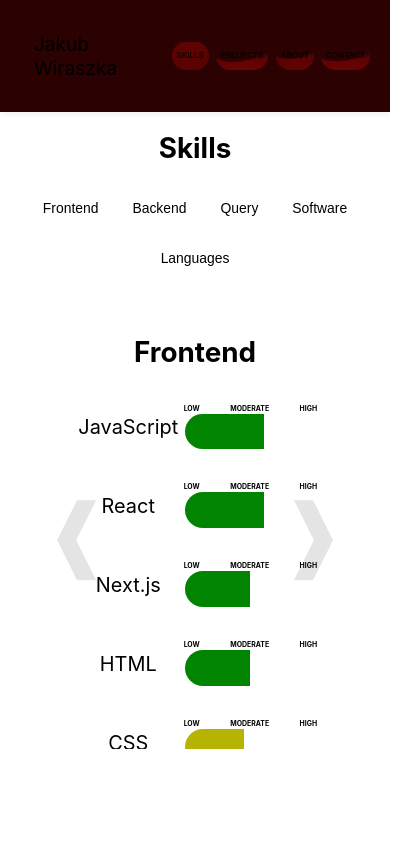
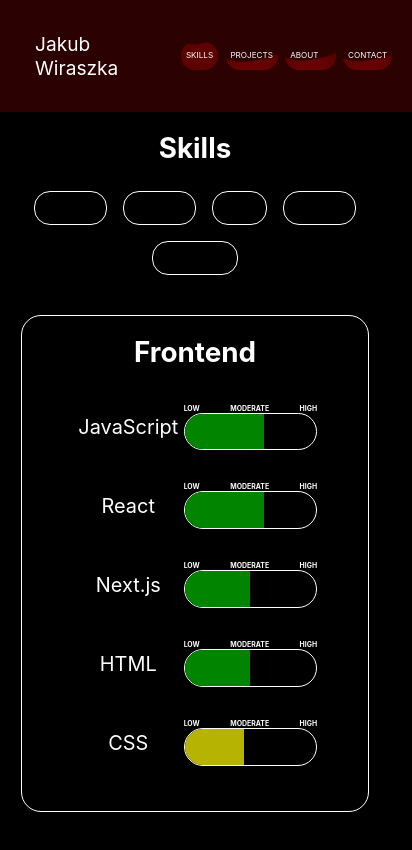
Before and after one commit to wiraszkaa/nextjs-cv, a Next.js app: page /skills in a window 390 px wide. Shown: the top 850 px of the page, 412 px wide, since content can reach past the window. Built offline with nearby package versions, Linux system fonts and the light colour scheme.

Commit message:
Responsive

```diff
--- a/UI/LiquidButton/LiquidButton.module.css
+++ b/UI/LiquidButton/LiquidButton.module.css
@@ -85,4 +85,12 @@
   .liquid {
     top: 30%;
   };
+
+  .button:hover .liquid {
+    top: -20%;
+  }
+
+  .active .liquid {
+    top: -20%;
+  }
 }
--- a/UI/Navigation/Navigation.js
+++ b/UI/Navigation/Navigation.js
@@ -16,7 +16,7 @@ const Navigation = () => {
 
       <ul>
         <li>
-          <LiquidButton href="/skills" active={asPath === "/skills"}>Skills</LiquidButton>
+          <LiquidButton href="/skills" active={asPath === "/skills"}>{"   Skills   "}</LiquidButton>
         </li>
         <li>
           <LiquidButton href="/projects" active={asPath === "/projects"}>Projects</LiquidButton>
--- a/UI/Navigation/Navigation.module.css
+++ b/UI/Navigation/Navigation.module.css
@@ -1,4 +1,5 @@
 .navigation {
+    min-width: 380px;
     display: flex;
     justify-content: space-between;
     align-items: center;
--- a/components/Slider/Slider.module.css
+++ b/components/Slider/Slider.module.css
@@ -13,7 +13,7 @@
 .slider button {
   background: none;
   border: none;
-  font-size: 80px;
+  font-size: calc(40px + 5vw);
   opacity: 0.1;
   animation: disappear 0.3s ease-in-out;
 }
@@ -22,7 +22,7 @@
   position: absolute;
   top: 50%;
   transform: translateY(-50%);
-  left: 1rem;
+  left: 0.5vw;
   z-index: 1;
 }
 
@@ -30,7 +30,7 @@
   position: absolute;
   top: 50%;
   transform: translateY(-50%);
-  right: 1rem;
+  right: 0.5vw;
   z-index: 1;
 }
 
--- a/pages/skills/index.js
+++ b/pages/skills/index.js
@@ -58,7 +58,7 @@ const Skills = () => {
           <button onClick={() => setCurrentFunction(4)}>Languages</button>
         </div>
         <div className={styles.skills}>
-          <Slider frames={frames} frame={{width: "calc(18rem + 15vw)", aspectRatio: 0.8}} changeCurrent={changeHandler}/>
+          <Slider frames={frames} frame={{width: "calc(18rem + 15vw)", aspectRatio: 0.7}} changeCurrent={changeHandler}/>
         </div>
       </main>
     </>
--- a/styles/globals.css
+++ b/styles/globals.css
@@ -1,5 +1,7 @@
 html,
 body {
+  color: white;
+  background: black;
   padding: 0;
   margin: 0;
   font-family: -apple-system, BlinkMacSystemFont, Segoe UI, Roboto, Oxygen,
@@ -25,6 +27,7 @@ p {
 
 .main {
   min-height: 100vh;
+  min-width: 380px;
   width: 100%;
   display: flex;
   flex-direction: column;
```
